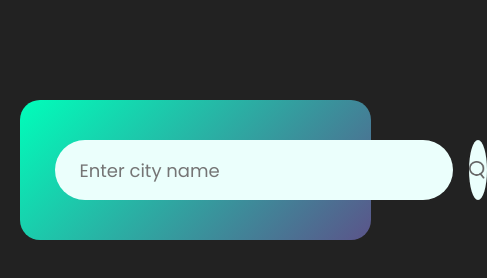
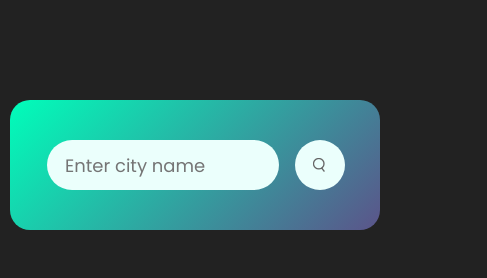
Before and after one commit to mmishra008/weather-app, a plain HTML site: page index.html in a window 390 px wide. Shown: the whole page, 487 px wide, since content can reach past the window. Drawn offline with Linux system fonts and the light colour scheme.

Commit message:
Update style.css

```diff
--- a/style.css
+++ b/style.css
@@ -10,7 +10,7 @@ body{
   background: #222;
 }
 .card{
-  width: 90%;
+  width: 100%;
   max-width: 470px;
   background: linear-gradient(135deg, #00feba, #5b548a);
   color: #fff;
@@ -21,6 +21,7 @@ body{
 }
 .search{
   width: 100%;
+  width: 400px;
   display: flex;
   align-items: center;
   justify-content: space-between;
@@ -30,8 +31,9 @@ body{
   outline: 0;
   background: #ebfffc;
   color: #555;
-  padding: 10px 25px;
-  height: 60px;
+  padding: 8px 18px;
+  height: 50px;
+  width: 350px;
   border-radius: 30px;
   flex: 1;
   margin-right: 16px;
@@ -42,12 +44,12 @@ body{
   outline: 0;
   background: #ebfffc;
   border-radius: 50%;
-  width: 60px;
-  height: 60px;
+  width: 50px;
+  height: 50px;
   cursor: pointer;
 }
 .search button img{
-  width: 16px;
+  width: 12px;
   margin-top: 6px;
   margin-right: 2px;
 }
@@ -94,3 +96,35 @@ body{
   margin-top: 10px;
   display: none;
 }
+@media (max-width: 600px){
+  .card{
+    max-width: 370px;
+  }
+  .search{
+    display: flex;
+    width: 100%;
+    position: relative;
+    left: 0;
+    padding-left: 2px;
+  }
+  .search input{
+    display: block;
+    width: 100%;
+  }
+  .col img{
+    width: 25px;
+    margin-right: 8px;
+  }
+  .humidity, .wind{
+    font-size: 18px;
+  }
+  .weather h1{
+    font-size: 60px;
+    font-weight: 400;
+  }
+  .weather h2{
+    font-size: 35px;
+    font-weight: 300;
+    margin-top: -10px;
+  }
+}
```
